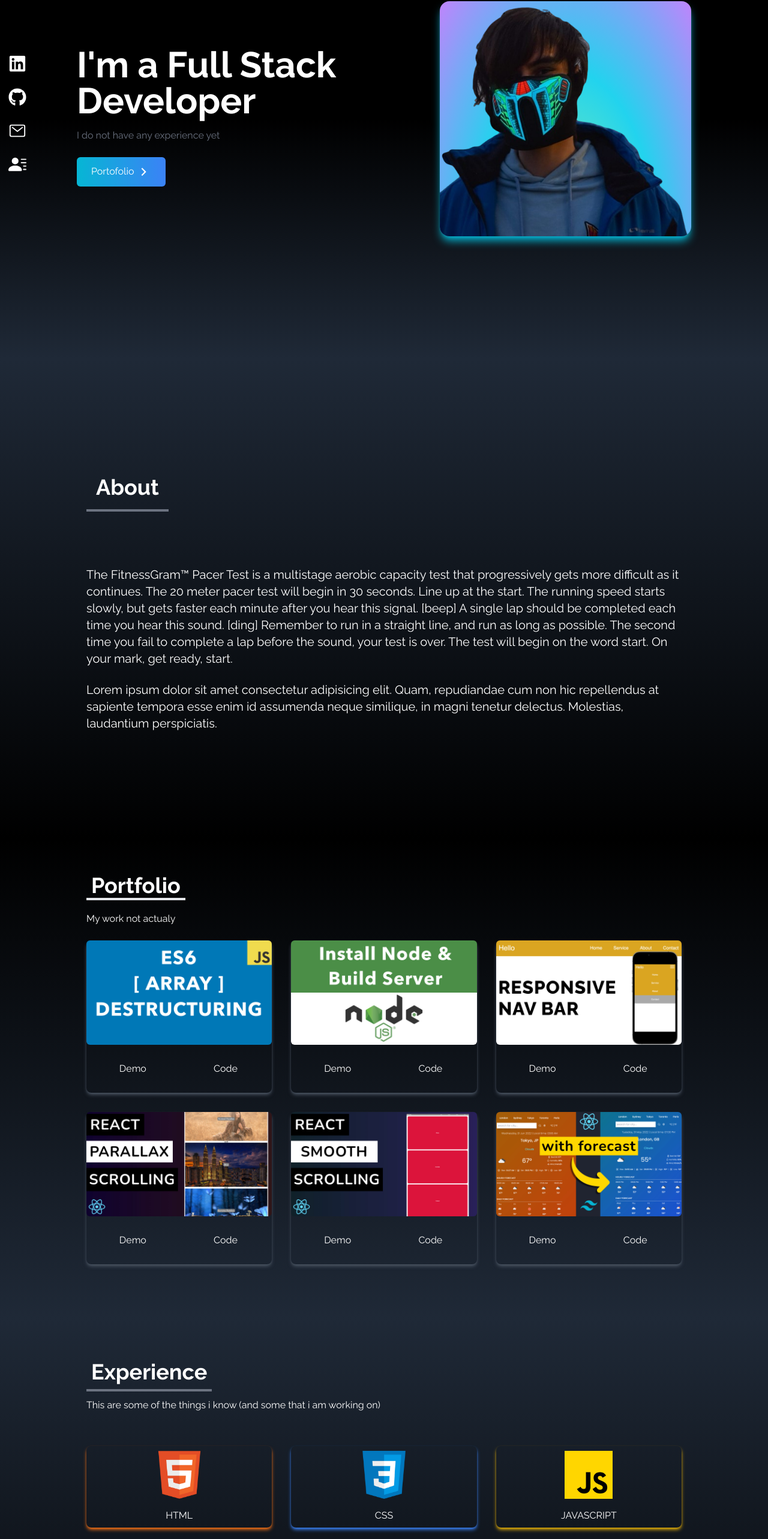
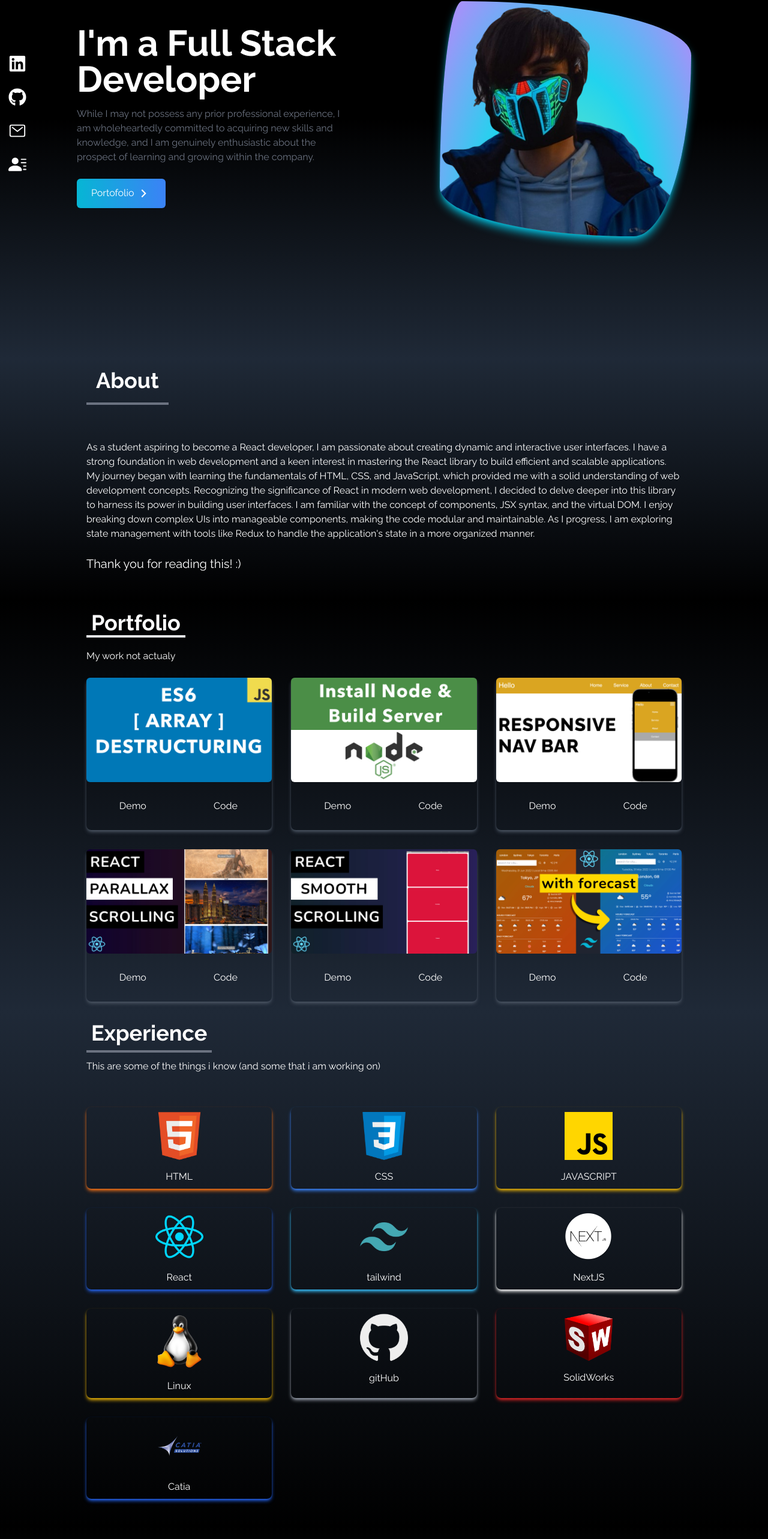
Before and after one commit to RobertPopirlan/react-tailwind-portfolio, a React (Create React App) app: page / in a window 1280 px wide. Shown: the part 202-2768 px from the top of the page at 60% size. Built offline with nearby package versions, Linux system fonts and the light colour scheme; what tailwindcss-animated would draw is missing.

Commit message:
project is  done

```diff
--- a/src/App.js
+++ b/src/App.js
@@ -7,7 +7,8 @@ import Experience from "./components/Experience";
 import Contact from "./components/Contact";
 function App() {
   return (
-    <div><NavBar/>
+    <div>
+    <NavBar/>
     <Home/>
     <SocialLinks/>
     <About/>
--- a/src/components/About.jsx
+++ b/src/components/About.jsx
@@ -2,16 +2,25 @@ import React from 'react'
 
 const About = () => {
   return (
-    <div name="about" className='w-full h-screen bg-gradient-to-b from-gray-800 to-black text-white'>
+
+    <div name="about" className='px-4  w-full bg-gradient-to-b from-gray-800 to-black text-white'>
+
         <div className='max-w-screen-lg p4 mx-auto flex flex-col justify-center w-full h-full'>
-            <div className='pb-8 p-4'>
+            <div className='pb-0 p-4'>
 <p className='text-4xl font-bold inline border-b-4 border-gray-500 p-4' >About</p>
 </div>
 <div >
-    <p className='text-xl mt-20 px-4'>The FitnessGram™ Pacer Test is a multistage aerobic capacity test that progressively gets more difficult as it continues. The 20 meter pacer test will begin in 30 seconds. Line up at the start. The running speed starts slowly, but gets faster each minute after you hear this signal. [beep] A single lap should be completed each time you hear this sound. [ding] Remember to run in a straight line, and run as long as possible. The second time you fail to complete a lap before the sound, your test is over. The test will begin on the word start. On your mark, get ready, start.</p>
+    <p className='text-base mt-20 px-4'>As a student aspiring to become a React developer, I am passionate about creating dynamic and interactive user interfaces. I have a strong foundation in web development and a keen interest in mastering the React library to build efficient and scalable applications.
+
+My journey began with learning the fundamentals of HTML, CSS, and JavaScript, which provided me with a solid understanding of web development concepts. Recognizing the significance of React in modern web development, I decided to delve deeper into this library to harness its power in building user interfaces.
+
+I am familiar with the concept of components, JSX syntax, and the virtual DOM. I enjoy breaking down complex UIs into manageable components, making the code modular and maintainable. As I progress, I am exploring state management with tools like Redux to handle the application's state in a more organized manner.</p>
 <br/>
-<p className='text-xl px-4'>Lorem ipsum dolor sit amet consectetur adipisicing elit. Quam, repudiandae cum non hic repellendus at sapiente tempora esse enim id assumenda neque similique, in magni tenetur delectus. Molestias, laudantium perspiciatis.
+<p className='text-xl px-4'>Thank you for reading this! :)
 </p>
+<br/>
+<br/>
+
 
 </div>
 
--- a/src/components/Contact.jsx
+++ b/src/components/Contact.jsx
@@ -2,13 +2,13 @@ import React from 'react'
 
 const Contact = () => {
   return (
-    <div name='contact' className='w-full h-screen bg-gradient-to-b from-black to-gray-500 text-white '>
-        <div className='flex flex-col p-4 justify-center max-w-screen-lg mx-auto h-full'>
+    <div name='contact' className='w-full bg-gradient-to-b from-black to-gray-500 text-white '>
+        <div className='flex flex-col p-4 justify-center max-w-screen-lg mx-auto h-screen'>
             <div className='pb-8'>
                 <p className='text-4xl font-bold inline border-b-4 border-gray-500 px-2'>Contact</p>
                 <p className='py-6'>Sumbit the form below and we will get in touch</p>
             </div>
-            <div className='flex justify-center items-center'>
+            <div className='flex justify-center items-center l'>
                 <form action="https://getform.io/f/d9c1658e-fcfa-4455-86d5-916d9967f42e" method='POST' className='flex flex-col w-full md:w-1/2'>
                     <input type="text" name="name" placeholder='Enter your name' className='p-2 bg-transparent border-2 rounded-md text-white focus:outline-none'/>
                     <input type="text" name="email" placeholder='Enter your email' className='my-4 p-2 bg-transparent border-2 rounded-md text-white focus:outline-none'/>
--- a/src/components/Experience.jsx
+++ b/src/components/Experience.jsx
@@ -9,6 +9,8 @@ import github from '../assets/github.png'
 import tailwind from '../assets/tailwind.png'
 import solidworks from '../assets/solidworks.png'
 import linux from '../assets/linux.png'
+import catia from '../assets/catia.png'
+
 
 
 const Experience = () => {
@@ -56,6 +58,7 @@ const techs =[
         title:'Linux',
         style:'shadow-yellow-500'
     },
+
     {
         id:8,
         src:github,
@@ -66,15 +69,21 @@ const techs =[
         id:9,
         src:solidworks,
         title:'SolidWorks',
-        style:'shadow-red-500'
+        style:'shadow-red-600'
+    }, {
+        id:10,
+        src:catia,
+        title:'Catia',
+        style:'shadow-blue-600'
     },
+
 
 
 ]
 
   return (
-    <div name='experience' className='bg-gradient-to-b from-gray-800 to-black w-full h-screen'>
-        <div className='max-w-screen-lg mx-auto p-4 flex flex-col justify-center w-full h-full text-white'>
+    <div name='experience' className='bg-gradient-to-b from-gray-800 to-black w-full flex'>
+        <div className='max-w-screen-lg mx-auto p-4  flex-col justify-center w-full h-sfull text-white'>
             <div>
                 <p className='text-4xl font-bold border-b-4 border-gray-500 p-2 inline'>Experience</p>
                 <p className='py-6'>This are some of the things i know (and some that i am working on)</p>
@@ -89,12 +98,20 @@ const techs =[
         <img src={src} alt="" className='w-20 mx-auto'/>
         <p className='mt-4'>{title}</p>
     </div>
+
     ))
+
    }
 
+
             </div>
+
+
         </div>
+
+
     </div>
+
   )
 }
 
--- a/src/components/Home.jsx
+++ b/src/components/Home.jsx
@@ -11,7 +11,8 @@ const Home = () => {
     <div className='max-w-screen-lg mx-auto flex flex-col items-center justify-center h-full px-0 md:flex-row'>
       <div className='flex flex-col justify-center h-full'>
         <h2 className='text-4xl sm:text-6xl font-bold text-white'>I'm a Full Stack Developer</h2>
-        <p className='text-gray-500 py-4 max-w-md'> I do not have any experience yet</p>
+        <p className='text-gray-500 py-4 max-w-md'>
+While I may not possess any prior professional experience, I am wholeheartedly committed to acquiring new skills and knowledge, and I am genuinely enthusiastic about the prospect of learning and growing within the company.</p>
       <div>
         <Link to='portfolio' smooth duration={500} className='group text-white w-fit px-6 py-3 my-2 flex items-center rounded-md bg-gradient-to-r from-cyan-500 to-blue-500 cursor-pointer' >
           Portofolio
@@ -19,7 +20,7 @@ const Home = () => {
         </Link>
       </div>
       </div>
-      <div className='rounded-2xl bg-[radial-gradient(ellipse_at_bottom,_var(--tw-gradient-stops))] from-green-300 via-cyan-400 to-purple-400 overflow-hidden  shadow-lg shadow-cyan-500 '>
+      <div className='rounded-[9%_91%_23%_77%/79%_23%_77%_21%]  bg-[radial-gradient(ellipse_at_bottom,_var(--tw-gradient-stops))] from-green-300 via-cyan-400 to-purple-400 overflow-hidden  shadow-lg shadow-cyan-500 h-auto'>
         <img src={heroImage} alt='my profile' class=" rounder-2xl mx-auto w-2/3 md:w-full"></img>
       </div>
     </div>
--- a/src/components/Portofolio.jsx
+++ b/src/components/Portofolio.jsx
@@ -25,14 +25,15 @@ const Portofolio = () => {
     },
     {id:6,
         src:reactWeather,
-    }
+    },
+
 
     ]
   return (
-    <div name="portfolio" className='bg-gradient-to-b from-black to-gray-800 w-full text-white md:h-screen'>
+    <div name="portfolio" className='bg-gradient-to-b from-black to-gray-800 w-full text-white  '>
 
 <div className='max-w-screen-lg p-4 mx-auto flex flex-col justify-center w-full h-full'>
-<div className='pb-8'>
+<div className='pb-0'>
 <p className='text-4xl font-bold inline border-b-4 px-2'>Portfolio</p>
 <p className='py-6'>My work not actualy</p>
 
@@ -58,6 +59,7 @@ portfolios.map(({id,src})=>(
 
 </div>
 
+
     </div>
   )
 }
```
Also changed, not shown: src/assets/catia.png (added).
